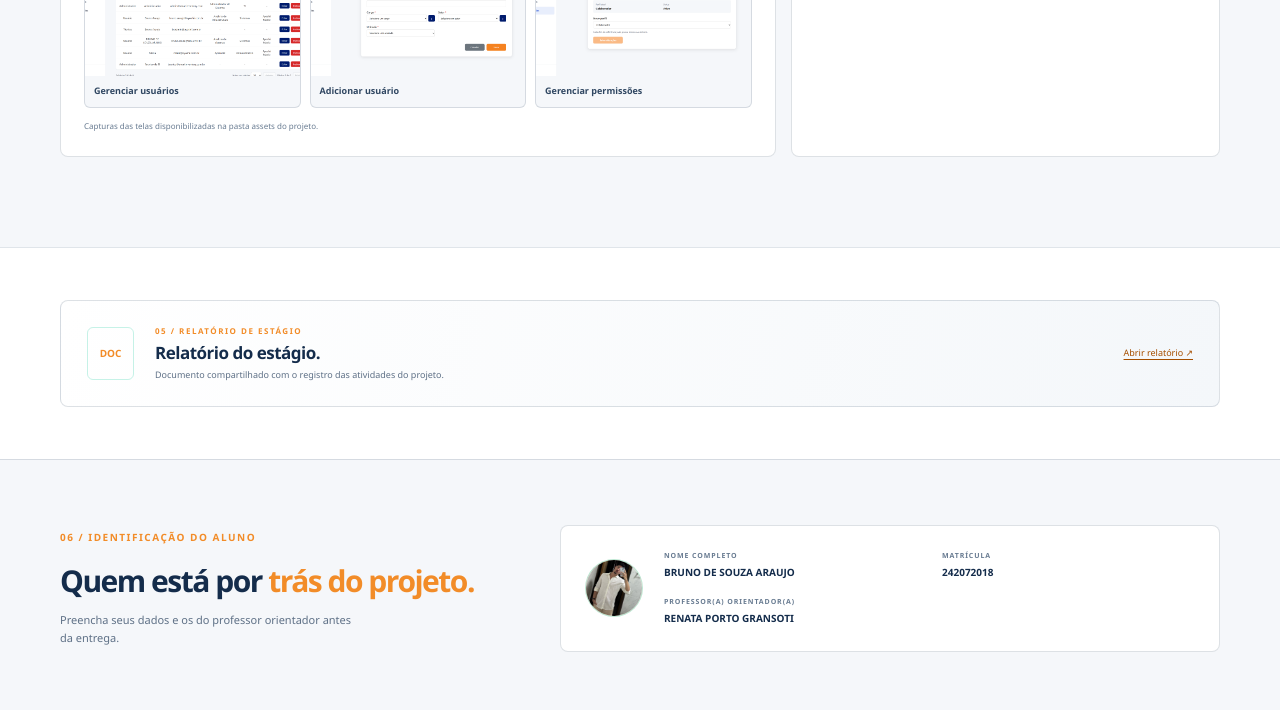
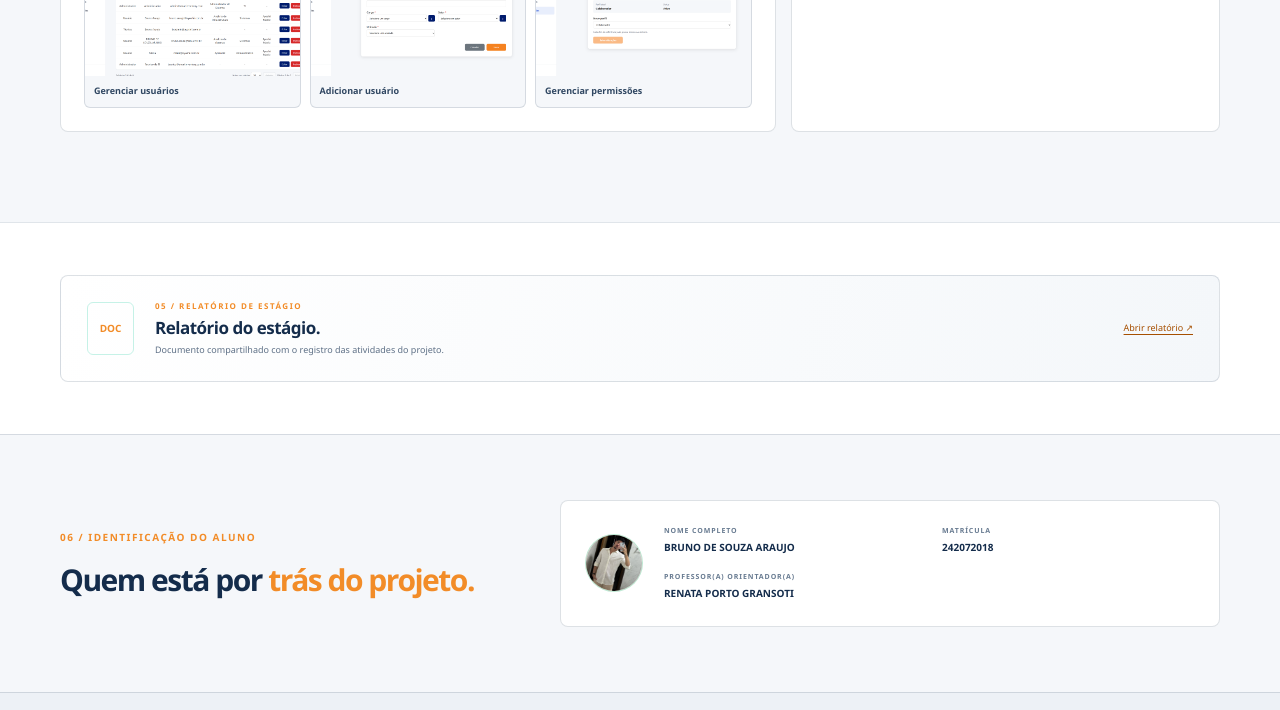
Before and after one commit to brunoSouza0103/Portfolio-SmartInventory, a plain HTML site: page index.html in a window 1280 px wide. Shown: the part 4264-4974 px from the top of the page. Drawn offline with Linux system fonts and the light colour scheme.

Commit message:
Ajustes finais
Removed evidence caption and adjusted identity section layout.

```diff
--- a/index.html
+++ b/index.html
@@ -184,7 +184,6 @@
               <figure class="screenshot-item"><img src="assets/Tela%20Adicionar%20Usu%C3%A1rio.png" alt="Tela para adicionar usuário" loading="lazy"><figcaption>Adicionar usuário</figcaption></figure>
               <figure class="screenshot-item"><img src="assets/Tela%20Gerenciar%20Permiss%C3%B5es.png" alt="Tela de gerenciamento de permissões" loading="lazy"><figcaption>Gerenciar permissões</figcaption></figure>
             </div>
-            <p class="evidence-caption">Capturas das telas disponibilizadas na pasta assets do projeto.</p>
           </article>
           <article class="evidence-card video-card">
             <span class="card-index">DEMONSTRAÇÃO EM VÍDEO</span>
@@ -209,7 +208,7 @@
 
     <section class="section identity-section" id="identificacao">
       <div class="section-wrap identity-layout">
-        <div><p class="eyebrow">06 / IDENTIFICAÇÃO DO ALUNO</p><h2>Quem está por <span>trás do projeto.</span></h2><p class="identity-intro">Preencha seus dados e os do professor orientador antes da entrega.</p></div>
+        <div><p class="eyebrow">06 / IDENTIFICAÇÃO DO ALUNO</p><h2>Quem está por <span>trás do projeto.</span></h2></div>
         <div class="identity-card">
           <img class="identity-avatar" src="assets/foto_perfil.png" alt="Foto de perfil de Bruno de Souza Araujo">
           <div class="identity-details">
```
